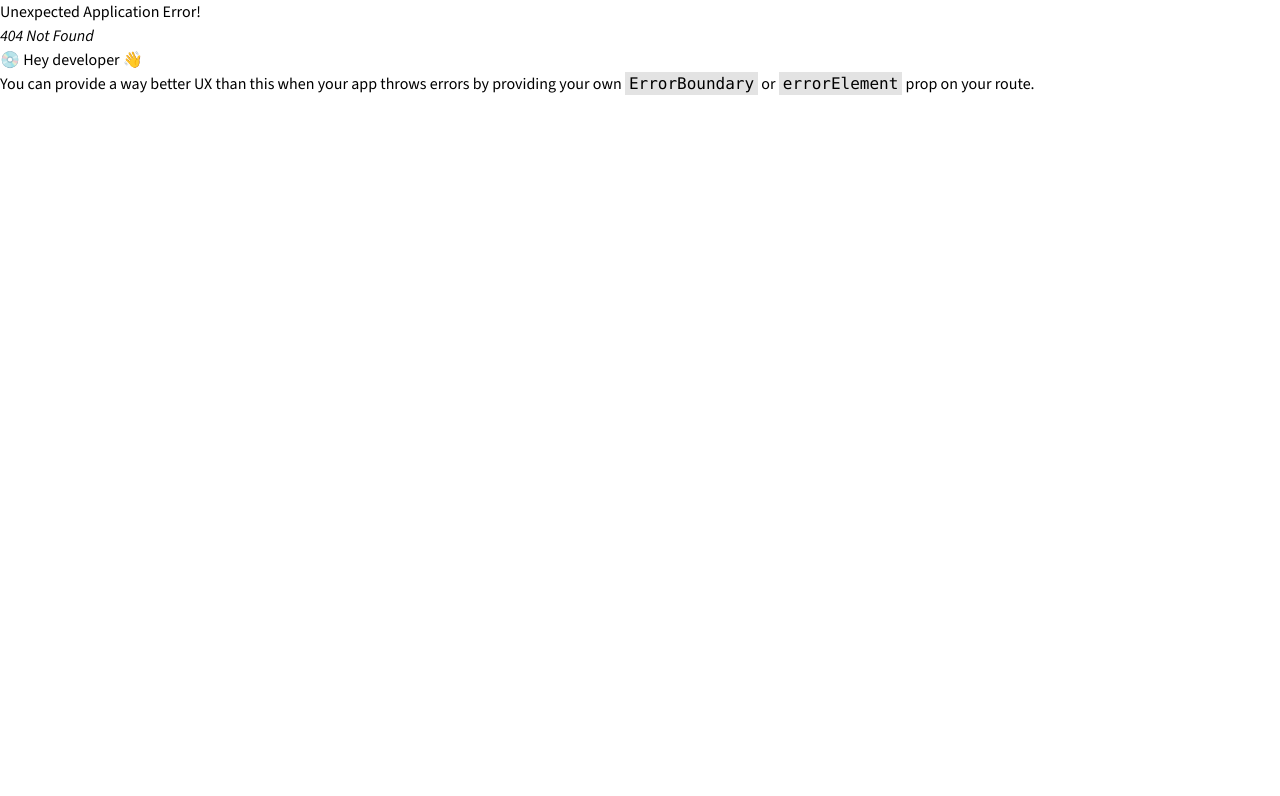
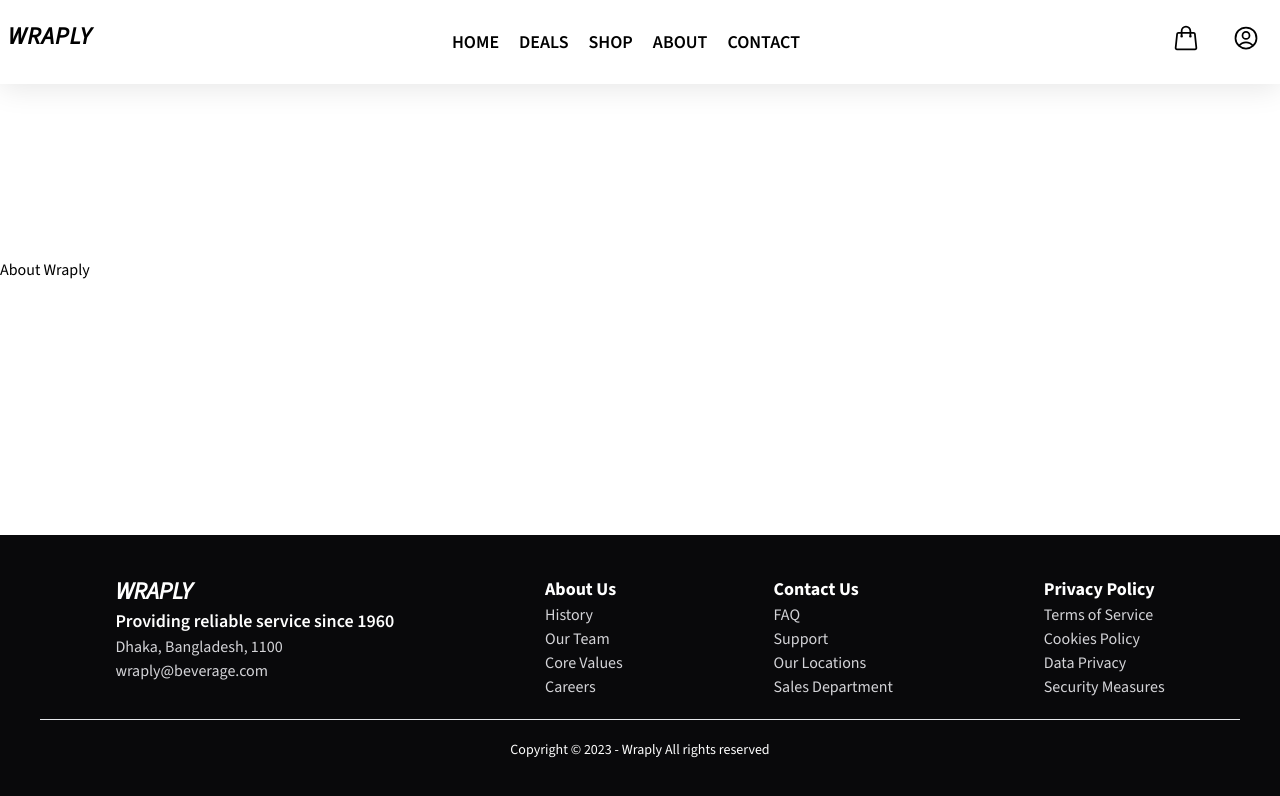
Before and after one commit to soloman-err/wraply, a React (Vite) app: page /about in a window 1280 px wide. Before the commit this address had no page. Shown: the top 796 px of the page. Built offline with nearby package versions, Linux system fonts and the light colour scheme.

Commit message:
card & user toggler func integrated

```diff
--- /dev/null
+++ b/src/pages/about/About.jsx
@@ -0,0 +1,9 @@
+const About = () => {
+    return (
+        <div>
+            About Wraply
+        </div>
+    );
+};
+
+export default About;
--- /dev/null
+++ b/src/pages/contact/Contact.jsx
@@ -0,0 +1,9 @@
+const Contact = () => {
+    return (
+        <div>
+            Contact Us
+        </div>
+    );
+};
+
+export default Contact;
--- /dev/null
+++ b/src/pages/deals/Deals.jsx
@@ -0,0 +1,9 @@
+const Deals = () => {
+    return (
+        <div>
+            Upcoming Deals...
+        </div>
+    );
+};
+
+export default Deals;
--- /dev/null
+++ b/src/pages/error/ErrorPage.jsx
@@ -0,0 +1,9 @@
+const ErrorPage = () => {
+    return (
+        <div>
+            404 Not Found!
+        </div>
+    );
+};
+
+export default ErrorPage;
--- /dev/null
+++ b/src/pages/shop/Shop.jsx
@@ -0,0 +1,9 @@
+const Shop = () => {
+    return (
+        <div>
+            Opening Soon...
+        </div>
+    );
+};
+
+export default Shop;
--- a/src/shared/Header/Header.jsx
+++ b/src/shared/Header/Header.jsx
@@ -3,6 +3,8 @@ import { Link } from 'react-router-dom';
 
 const Header = () => {
   const [isOpen, setIsOpen] = useState(false);
+  const [isCartOpen, setIsCartOpen] = useState(false);
+  const [isUserOpen, setIsUserOpen] = useState(false);
 
   // TOGGLE-BAR FUNC
   const handleToggle = () => {
@@ -12,8 +14,8 @@ const Header = () => {
   // NAV-ITEMS:
   const navLinks = [
     { path: '/', text: 'Home' },
+    { path: '/deals', text: 'Deals' },
     { path: '/shop', text: 'Shop' },
-    { path: '/categories', text: 'Categories' },
     { path: '/about', text: 'About' },
     { path: '/contact', text: 'Contact' },
     { divider: true },
@@ -21,6 +23,15 @@ const Header = () => {
     { path: '/wishlist', text: 'Wishlist' },
     { path: '/payments', text: 'Payments' },
   ];
+
+  // CART & USER CONFIG:
+  const handleCartToggle = () => {
+    setIsCartOpen(!isCartOpen);
+  };
+
+  const handleUserToggle = () => {
+    setIsUserOpen(!isUserOpen);
+  };
 
   return (
     <header className="w-full sticky top-0 left-0 z-50 flex justify-between py-5 px-2 glass">
@@ -105,8 +116,9 @@ const Header = () => {
         </button>
 
         {/* CART/USER-INFO */}
-        <div className="hidden lg:flex items-center gap-2">
-          <button className="px-3 py-1 rounded-sm">
+        <div className="relative hidden lg:flex items-center gap-2">
+          {/* CART-BTN */}
+          <button onClick={handleCartToggle} className="px-3 py-1 rounded-sm">
             <svg
               xmlns="http://www.w3.org/2000/svg"
               fill="none"
@@ -122,7 +134,9 @@ const Header = () => {
               />
             </svg>
           </button>
-          <button className="px-3 py-1 rounded-sm">
+
+          {/* USER-BTN */}
+          <button onClick={handleUserToggle} className="px-3 py-1 rounded-sm">
             <svg
               xmlns="http://www.w3.org/2000/svg"
               fill="none"
@@ -138,6 +152,48 @@ const Header = () => {
               />
             </svg>
           </button>
+
+          {/* ----DROPDOWNS---- */}
+          {isCartOpen && (
+            <div
+              onClick={handleCartToggle}
+              className="absolute right-20 w-full top-full mt-0 bg-white rounded-md shadow-md"
+            >
+              <ul>
+                <li className="bg-zinc-50 w-full py-2 px-5 hover:bg-zinc-200">
+                  <Link>Product 1</Link>
+                </li>
+                <li className="bg-zinc-50 w-full py-2 px-5 hover:bg-zinc-200">
+                  <Link>Product 2</Link>
+                </li>
+                <li className="bg-zinc-50 w-full py-2 px-5 hover:bg-zinc-200">
+                  <Link>Product 3</Link>
+                </li>
+              </ul>
+            </div>
+          )}
+
+          {isUserOpen && (
+            <div
+              onClick={handleUserToggle}
+              className="absolute right-0 top-full mt-0 bg-white rounded-md shadow-md"
+            >
+              <ul>
+                <li className="bg-zinc-50 w-full py-2 px-5 hover:bg-zinc-200">
+                  <Link>Profile</Link>
+                </li>
+                <li className="bg-zinc-50 w-full py-2 px-5 hover:bg-zinc-200">
+                  <Link>Dashboard</Link>
+                </li>
+                <li className="bg-zinc-50 w-full py-2 px-5 hover:bg-zinc-200">
+                  <Link>Login</Link>
+                </li>
+                <li className="bg-zinc-50 w-full py-2 px-5 hover:bg-zinc-200">
+                  <Link>Register</Link>
+                </li>
+              </ul>
+            </div>
+          )}
         </div>
       </div>
     </header>
```
Also changed, not shown: src/routes/Routes.jsx (+10 -0 lines).
